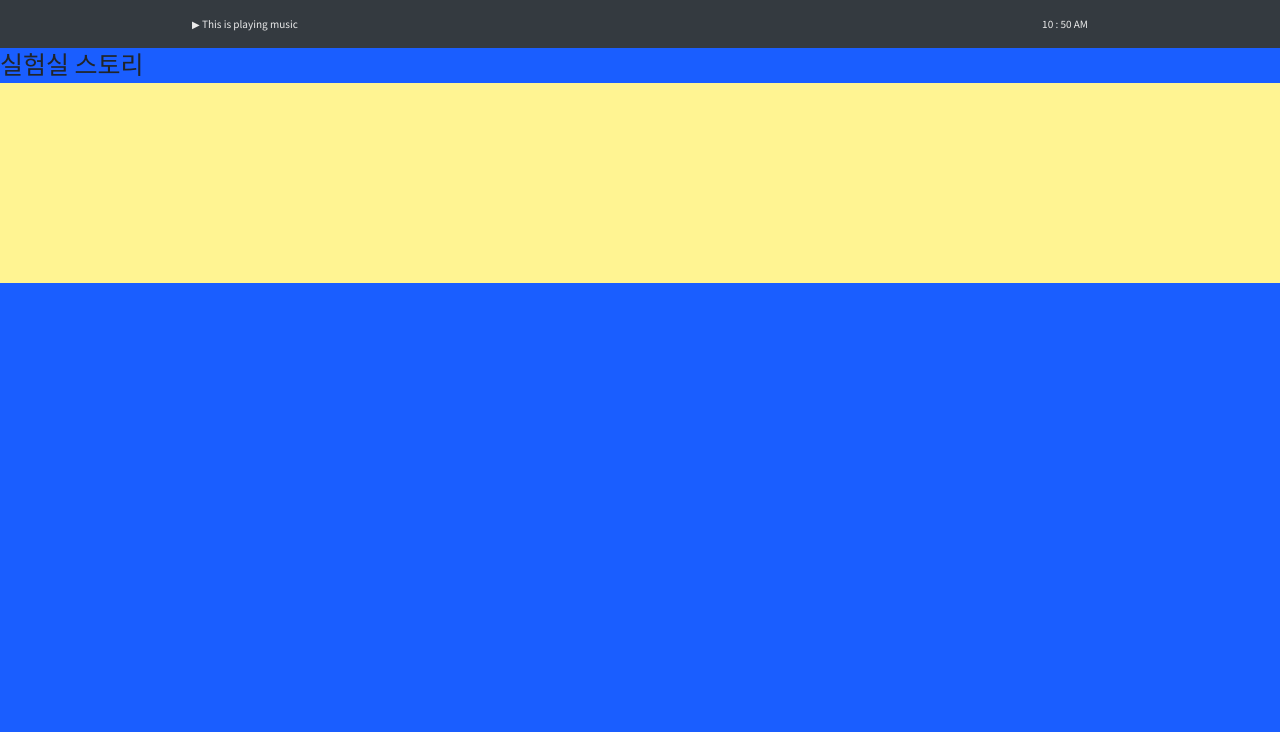
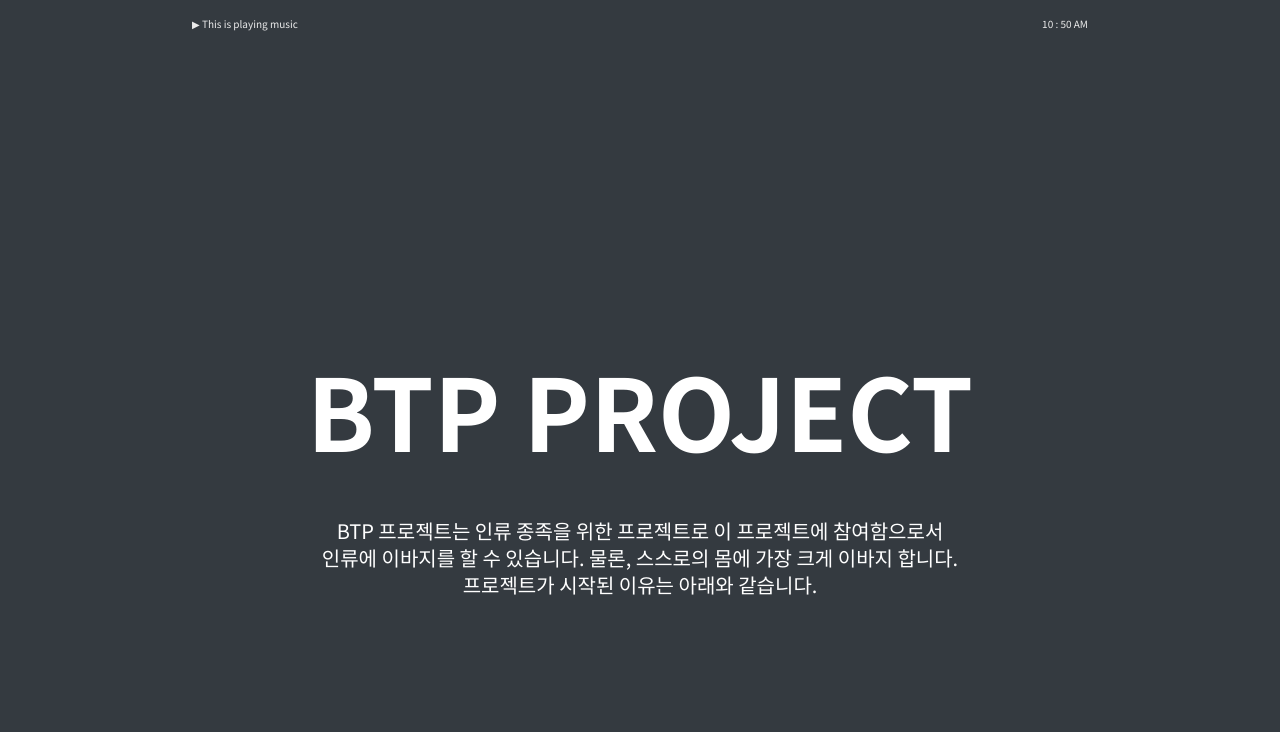
Before and after one commit to turtle-engineers/BTP_ui, a Vue app: page /story in a window 1280 px wide. Shown: the top 732 px of the page. Built offline with nearby package versions, Linux system fonts and the light colour scheme.

Commit message:
story init

```diff
--- /dev/null
+++ b/src/assets/scss/components/story.scss
@@ -0,0 +1,62 @@
+*{
+  box-sizing: border-box;
+}
+
+body{
+  padding: 0;
+  margin: 0;
+  background-color: $btpblack;
+}
+
+#desc{
+  padding-top: 292.55px;
+  margin-bottom: 136px;
+  text-align: center;
+  color: white;
+  h1{
+    margin-bottom: 40px;
+    font-weight: bold;
+    font-size: 100px;
+    line-height: 136px;
+  }
+  p{
+    font-size: 20px;
+    line-height: 27px;
+  }
+}
+
+#story-container{
+  display: flex;
+  width: 86%;
+  margin: 0 auto;
+}
+
+#slider{
+  position: relative;
+  width: 100%;
+  margin: 0 7%;
+  .card {
+    width: 100%;
+    height: auto;
+    border: 0px;
+  }
+  #finalimg{
+    position: relative;
+    .story-btn{
+      max-width: 31%;
+      height: auto;
+      position: absolute;
+      top: 17%;
+      left: 34.6%;
+    }
+    @keyframes blink-effect {
+      50% {
+        opacity: 0;
+      }
+    }
+    #blink {
+      animation: blink-effect 1s step-end infinite;
+    }
+  }
+
+}
--- a/src/views/Story.vue
+++ b/src/views/Story.vue
@@ -1,10 +1,74 @@
 <template>
-    <div>
-        <h1>실험실 스토리</h1>
+  <body>
+    <div id="desc">
+      <h1>BTP PROJECT</h1>
+      <p>BTP 프로젝트는 인류 종족을 위한 프로젝트로 이 프로젝트에 참여함으로서<br>
+      인류에 이바지를 할 수 있습니다. 물론, 스스로의 몸에 가장 크게 이바지 합니다.<br>
+      프로젝트가 시작된 이유는 아래와 같습니다.
+      </p>
     </div>
+
+    <section id="story-container">
+        <button class="slide-btn" id="prev" @click="prev"><img src='../assets/icon/left_square.png'></button>
+        <div id="slider">
+            <div class="slide-card card1"><img class="card" :src="require(`../assets/images/story/BS1.png`)"></div>
+            <div class="slide-card card2"><img class="card" :src="require(`../assets/images/story/BS2.png`)"></div>
+            <div class="slide-card card3"><img class="card" :src="require(`../assets/images/story/BS3.png`)"></div>
+            <div class="slide-card card4"><img class="card" :src="require(`../assets/images/story/BS4.png`)"></div>
+            <div class="slide-card card5"><img class="card" :src="require(`../assets/images/story/BS5.png`)"></div>
+            <div class="slide-card card6"><img class="card" :src="require(`../assets/images/story/BS6.png`)"></div>
+            <div class="slide-card card7"><img class="card" :src="require(`../assets/images/story/BS7.png`)"></div>
+            <div class="slide-card card8" id="finalimg">
+                <img class="card" :src="require(`../assets/images/story/BS8.png`)">
+                <img class="story-btn" id="blink" src="../assets/images/story/yellow.png">
+            </div>
+        </div>
+        <button class="slide-btn" id="next" @click="next"><img src='../assets/icon/right_square.png'></button>
+    </section>
+    </body>
 </template>
+<style lang="scss" scoped>
+    @import '../assets/scss/variables.scss';
+    @import '../assets/scss/common.scss';
+    @import '../assets/scss/components/story.scss';
+</style>
 <script>
 export default {
+        data() {
+            return{
+                index : 1,
+                isMoved : true,
+                speed : 1000,
+            };
+        },
 
-};
+        methods: {
+
+
+
+
+
+
+
+            prev(){
+                if (this.index == 1) {
+                  this.index = 8;
+                }else {
+                  this.index = this.index - 1;
+                }
+                alert(this.index);
+            },
+            next(){
+                if (this.index == 8) {
+                  this.index = 1;
+                }else {
+                  this.index = this.index + 1;
+                }
+                alert(this.index);
+            },
+            //특정 div만 보이게 하기
+            //index가 1일때, card1만 보이게.
+        },
+    };
+
 </script>
```
